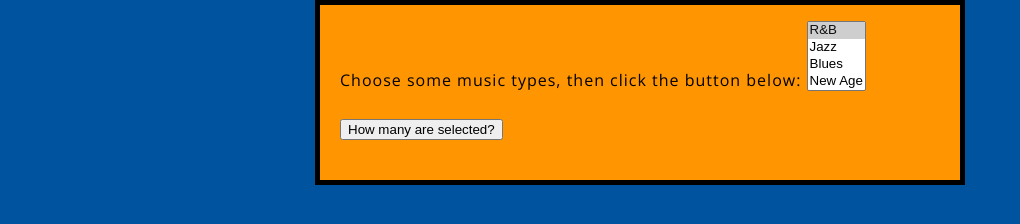
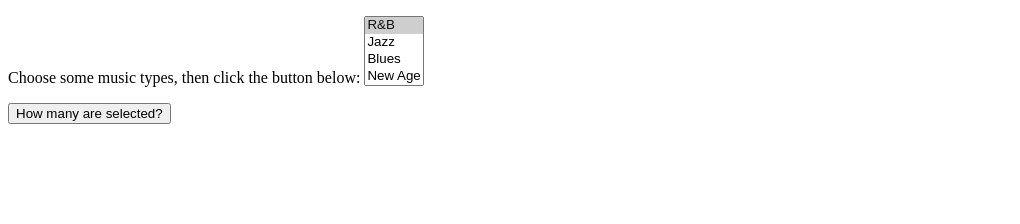
Before and after one commit to mhawrysko1/hello-world, a plain HTML site: page index2.html in a window 1280 px wide. Shown: the whole page, without its empty margins (0-1020 px from the left). Drawn offline with nearby package versions, Linux system fonts and the light colour scheme.

Commit message:
changed style

```diff
--- a/index2.html
+++ b/index2.html
@@ -5,7 +5,6 @@
     <meta charset="utf-8">
     <title>My test page</title>
     <link href="http://fonts.googleapis.com/css?family=Open+Sans" rel="stylesheet" type="text/css">
-    <link href="styles/style.css" rel="stylesheet" type="text/css">
   </head>
   <body>
 <form name="selectForm">
```
